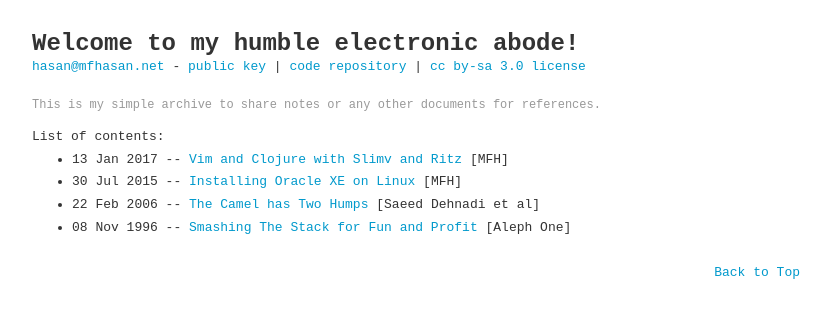
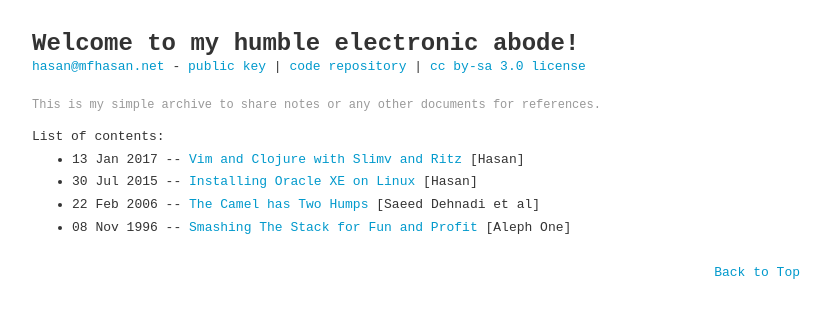
Before and after one commit to mfh/mfh.github.io, a Jekyll site: the page built from index.md, in a window 1280 px wide. Shown: the top 318 px of the page, without its empty margins (224-1055 px from the left). Built offline with Jekyll 4.4.1, drawn with Linux system fonts in a browser that asks for light colours.

Commit message:
update contents

```diff
--- a/_includes/_contents-index.html
+++ b/_includes/_contents-index.html
@@ -1,7 +1,7 @@
 List of contents:
 <ul>
-    <li>13 Jan 2017 -- <a href="/contents/20170113-Vim_and_Clojure_with_Slimv_and_Ritz-MFH.txt">Vim and Clojure with Slimv and Ritz</a> [MFH]</li>
-    <li>30 Jul 2015 -- <a href="/contents/20150730-Installing_Oracle_XE_on_Linux-MFH.txt">Installing Oracle XE on Linux</a> [MFH]</li>
+    <li>13 Jan 2017 -- <a href="/contents/20170113-Vim_and_Clojure_with_Slimv_and_Ritz-Hasan.txt">Vim and Clojure with Slimv and Ritz</a> [Hasan]</li>
+    <li>30 Jul 2015 -- <a href="/contents/20150730-Installing_Oracle_XE_on_Linux-Hasan.txt">Installing Oracle XE on Linux</a> [Hasan]</li>
     <li>22 Feb 2006 -- <a href="/contents/20060222-The_Camel_has_Two_Humps-Saeed_Dehnadi_et_al.pdf">The Camel has Two Humps</a> [Saeed Dehnadi et al]</li>
     <li>08 Nov 1996 -- <a href="/contents/19961108-Smashing_The_Stack_for_Fun_and_Profit-Aleph_One.txt">Smashing The Stack for Fun and Profit</a> [Aleph One]</li>
 </ul>
```
